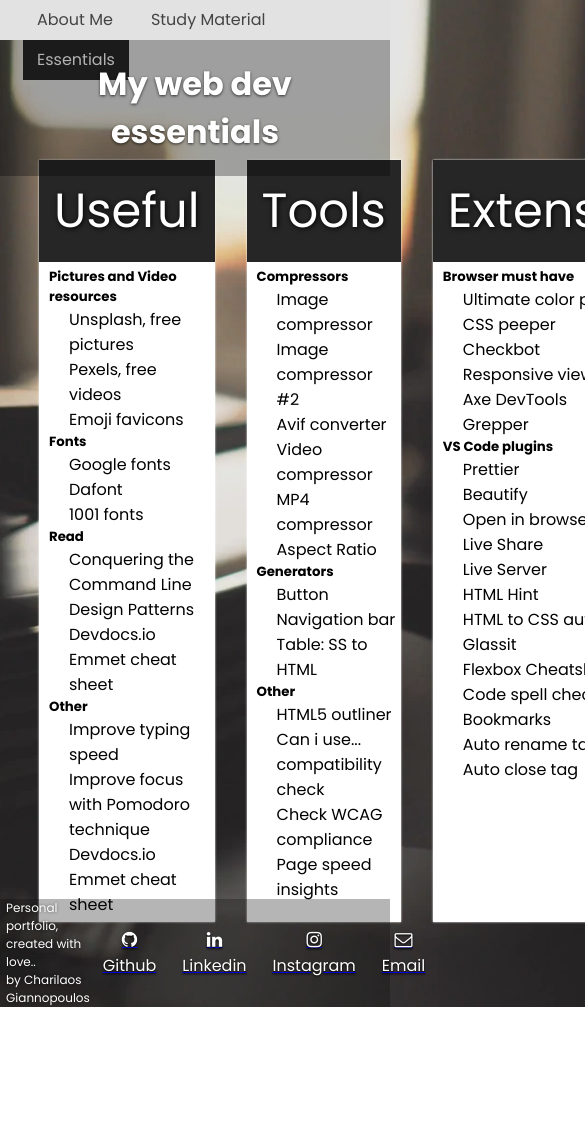
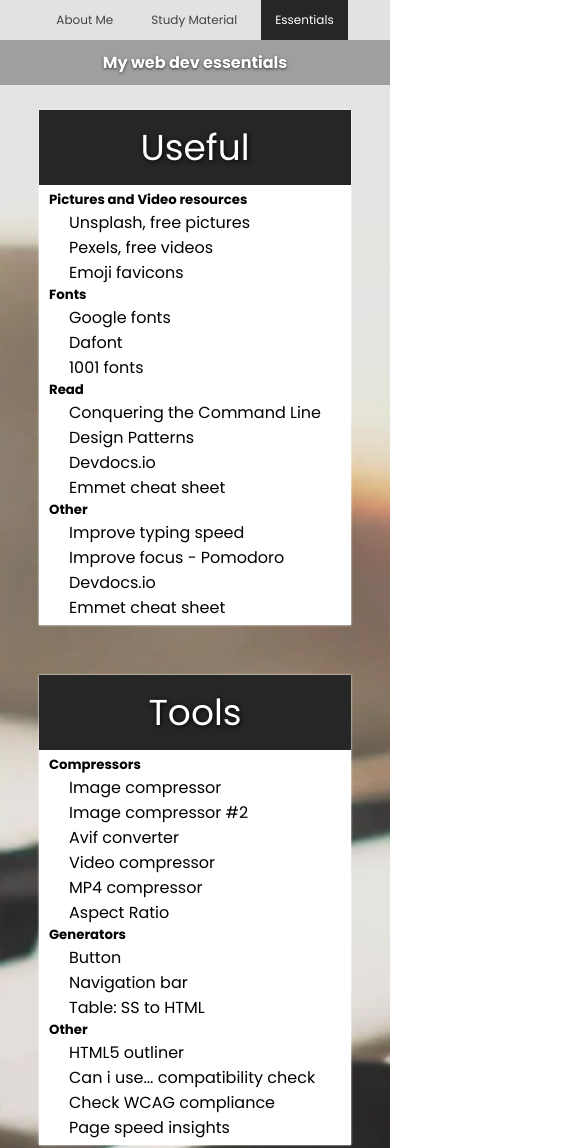
Before and after one commit to Amefurikozo/My-Little-Web-Dev-Handbook, a plain HTML site: page essentials.html in a window 390 px wide. Shown: the top 1148 px of the page, 585 px wide, since content can reach past the window. Before the commit the page ends 1007 px from the top, so only its background shows below. Drawn offline with Linux system fonts and the light colour scheme.

Commit message:
more responsiveness done, almost finished

```diff
--- a/assets/css/about.css
+++ b/assets/css/about.css
@@ -265,6 +265,12 @@ small {
 }
 
 /* Navigation Bar */
+header{
+    position: sticky;
+    top: 0px;
+    z-index: 1;
+}
+
 #menu {
     display: grid;
     justify-content: center;
--- a/assets/css/rest.css
+++ b/assets/css/rest.css
@@ -19,34 +19,41 @@
     grid-template-columns: repeat(3, 1fr);
     grid-template-rows: repeat(1, 1fr);
     grid-column-gap: 2em;
-    grid-row-gap: 200px;
+    grid-row-gap: 50px;
 }
 
-.html {
+.html, .useful {
     grid-column: 1;
     grid-row: 1;
 }
 
-.css {
+.css, .tools {
     grid-column: 2;
     grid-row: 1;
 }
 
 
-.javascript {
+.javascript, .extensions {
     grid-column: 3;
     grid-row: 1;
     grid-row: 1;
 }
 
 /* Navigation Bar */
+header{
+    position: sticky;
+    top: 0px;
+    z-index: 1;
+}
+
 #menu {
     display: grid;
     justify-content: center;
 	background-color: #e2e2e2;;
 	color: rgb(0, 0, 0);
 	height: 40px;
-	padding-left: 18px;
+    padding-left: 6px;
+    padding-right: 6px;
 	border-radius: 0px;
     margin: 0 auto;
 }
@@ -71,7 +78,8 @@
 	padding: 0 14px;
 	text-decoration: none;
 	color: rgba(0, 0, 0, 0.7);
-	font-size: 16px;
+
+	font-size: 1em;
 	text-transform: capitalize;
 }
 
@@ -89,7 +97,8 @@
 }
 
 body nav ul #current-page {
-    background-color: rgb(38, 38, 38);;
+    /* background-color: rgba(58, 47, 43, 0.6); */
+    background-color: rgb(38, 38, 38);
     color: white;
     pointer-events: none;
 }
@@ -98,6 +107,7 @@ body nav ul #current-page {
 i{
     pointer-events: none;
 }
+
 html {
     font-size: 12pt;
 }
@@ -143,9 +153,9 @@ body{
     display: flex;
     flex-direction: column;
     width: 100%;
-    padding: 15px;
+    padding: 10px;
     color: #fff;
-    font-size: 48px;
+    font-size: 36px;
     background-color: rgb(38, 38, 38, 1);
     text-shadow: 1px 1px 5px black;
     text-align: center;
@@ -273,6 +283,10 @@ ul.icons li {
     border-bottom-left-radius: 15px;
 }
 
+.icons a{
+    text-decoration: none;
+}
+
 .label{
     color: rgb(255, 255, 255);
     text-shadow: 0px 1px 2px rgb(0, 0, 0);
@@ -292,3 +306,80 @@ small {
     border-top-right-radius: 15px;
     border-bottom-right-radius: 15px;
 }
+
+@media (max-width: 1400px) {
+    .wrapper{
+        width: 100%;
+
+        display: flex;
+        flex-direction: row;
+        flex-wrap: wrap;
+    }
+    #welcome{
+        font-size: 1.5rem;
+    }
+
+    .html, .css, .javascript{
+        width: 47%;
+    }
+    .useful, .tools, .extensions{
+        width: 47%;
+    }
+
+}
+
+@media (max-width: 1200px) {
+
+}
+
+@media (max-width: 992px) {
+
+}
+
+@media (max-width: 768px) {
+    #welcome{
+        font-size: 1rem;
+        height: fit-content;
+        padding: 10px;
+    }
+
+    .wrapper{
+        margin-top: 20px;
+    }
+
+    nav{
+        font-size: 0.75em;
+    }
+
+    .html, .css, .javascript{
+        width: 100%;
+    }
+
+    .useful, .tools, .extensions{
+        width: 100%;
+    }
+}
+
+@media (max-width: 450px) {
+    .label{
+        display: none;
+    }
+
+    small{
+        font-size: 10px;
+    }
+
+    footer{
+        height: 70px;
+    }
+
+    .icons{
+        width: 150px;
+        display: inline-flex;
+        flex-direction: column;
+        flex-wrap: wrap;
+    }
+    .icons ul a{
+        width: 30%;
+    }
+}
--- a/essentials.html
+++ b/essentials.html
@@ -23,11 +23,9 @@
                 <li><a href="essentials.html" id="current-page">Essentials</a></li>
             </ul>
         </nav>
-        <div>
-            <h1 id="welcome" class="transition">My web dev essentials</h1>
-        </div>
     </header>
 
+    <h1 id="welcome" class="transition">My web dev essentials</h1>
     <br><br>
     <section class="wrapper other-tr">
         <section class="useful">
@@ -61,7 +59,7 @@
                 <h5>Other</h5>
                 <ul>
                     <li><a href="https://www.keybr.com/" title="keybr.com">Improve typing speed</a></li>
-                    <li><a href="https://pomofocus.io/" title="pomofocus.io">Improve focus with Pomodoro technique</a></li>
+                    <li><a href="https://pomofocus.io/" title="pomofocus.io">Improve focus - Pomodoro</a></li>
                     <li><a href="https://devdocs.io/" title="devdocs.io">Devdocs.io</a></li>
                     <li><a href="https://docs.emmet.io/cheat-sheet/" title="docs.emmet.io/cheat-sheet/">Emmet cheat sheet</a></li>
                 </ul>
@@ -137,7 +135,7 @@
         </section>
     </section>
 
-    <br>
+    <br><br><br>
 
     <footer id="footer">
         <small>Personal portfolio, created with love.. <br> by Charilaos Giannopoulos</small>
```
Also changed, not shown: study.html (+5 -5 lines).
